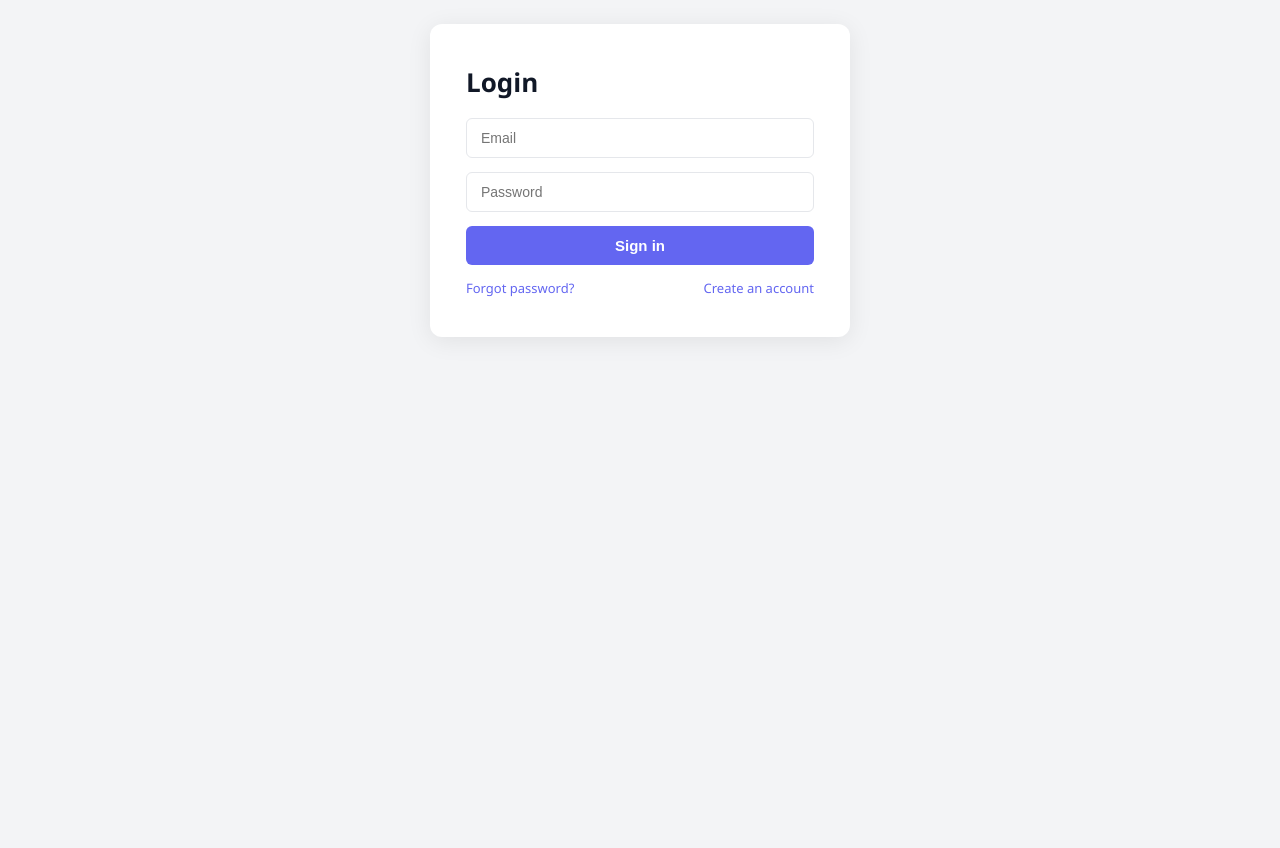
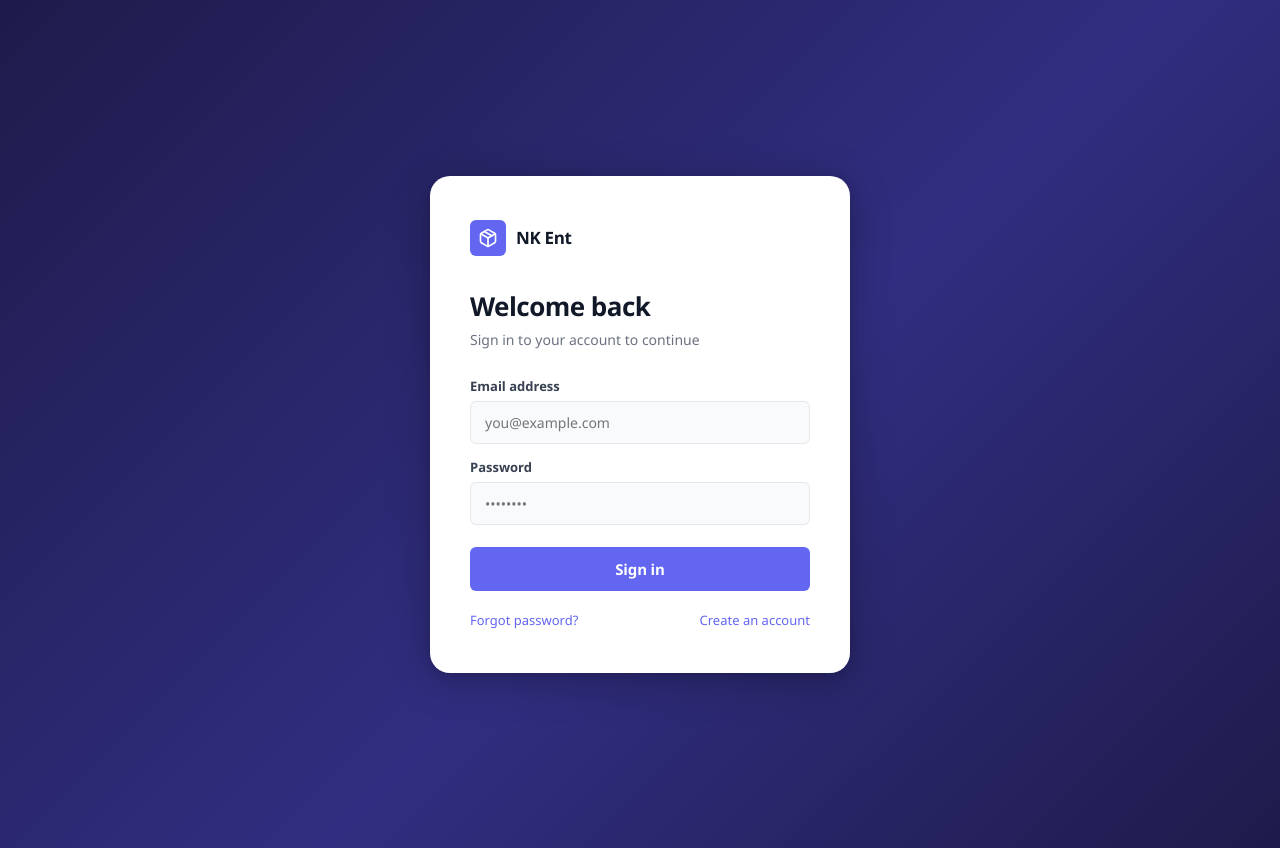
Before and after one commit to Prometheus6074/NK_enterprise, a PHP site: page /pages/login.php in a window 1280 px wide. Before the commit the page ends 296 px from the top, so only its background shows below. Run offline with PHP 8.4, Linux system fonts and the light colour scheme.

Commit message:
Added styling to login.php

```diff
--- a/css/style.css
+++ b/css/style.css
@@ -2092,3 +2092,138 @@ tbody tr:hover {
   content: '📋';
   font-size: 14px;
 }
+
+/* ══════════════════════════════════════════════════════════════════
+   AUTH PAGE — append this block to the bottom of css/style.css
+══════════════════════════════════════════════════════════════════ */
+
+body.auth-body {
+  display: flex;
+  align-items: center;
+  justify-content: center;
+  min-height: 100vh;
+  background: linear-gradient(135deg, #1e1b4b 0%, #312e81 55%, #1e1b4b 100%);
+  padding: 24px;
+}
+
+.auth-wrapper {
+  display: flex;
+  align-items: center;
+  justify-content: center;
+  min-height: 100vh;
+  width: 100%;
+  padding: 24px;
+}
+
+.auth-card {
+  background: var(--bg-card);
+  border-radius: 20px;
+  box-shadow: 0 8px 40px rgba(0, 0, 0, 0.25), 0 2px 8px rgba(0, 0, 0, 0.12);
+  padding: 44px 40px;
+  width: 100%;
+  max-width: 420px;
+  display: flex;
+  flex-direction: column;
+  gap: 0;
+}
+
+.auth-logo {
+  display: flex;
+  align-items: center;
+  gap: 10px;
+  margin-bottom: 32px;
+}
+
+.auth-logo-icon {
+  width: 36px;
+  height: 36px;
+  background: var(--color-primary);
+  border-radius: var(--radius-sm);
+  display: flex;
+  align-items: center;
+  justify-content: center;
+  color: white;
+}
+
+.auth-logo-text {
+  font-size: 17px;
+  font-weight: 700;
+  letter-spacing: -0.02em;
+  color: var(--color-text);
+}
+
+.auth-card h1 {
+  font-size: 26px;
+  font-weight: 700;
+  letter-spacing: -0.02em;
+  color: var(--color-text);
+  margin-bottom: 6px;
+}
+
+.auth-subtitle {
+  font-size: 14px;
+  color: var(--color-text-muted);
+  margin-bottom: 28px;
+}
+
+.auth-field { margin-bottom: 14px; }
+
+.auth-field label {
+  display: block;
+  font-size: 13px;
+  font-weight: 600;
+  color: #374151;
+  margin-bottom: 6px;
+}
+
+.auth-field input {
+  width: 100%;
+  padding: 11px 14px;
+  border: 1.5px solid var(--color-border);
+  border-radius: var(--radius-sm);
+  font-size: 14px;
+  font-family: inherit;
+  background: #f9fafb;
+  color: var(--color-text);
+  transition: border-color 0.15s, box-shadow 0.15s;
+}
+
+.auth-field input:focus {
+  outline: none;
+  border-color: var(--color-primary);
+  box-shadow: 0 0 0 3px rgba(99, 102, 241, 0.15);
+  background: white;
+}
+
+.auth-submit {
+  width: 100%;
+  padding: 12px;
+  background: var(--color-primary);
+  color: white;
+  border: none;
+  border-radius: var(--radius-sm);
+  font-size: 15px;
+  font-weight: 600;
+  font-family: inherit;
+  cursor: pointer;
+  transition: background 0.15s, transform 0.1s;
+  margin-top: 8px;
+  letter-spacing: -0.01em;
+}
+
+.auth-submit:hover {
+  background: var(--color-primary-hover);
+  transform: translateY(-1px);
+}
+
+.auth-submit:active { transform: translateY(0); }
+
+.auth-links {
+  display: flex;
+  justify-content: space-between;
+  margin-top: 20px;
+  font-size: 13px;
+  gap: 8px;
+}
+
+.auth-links.single { justify-content: center; }
--- a/pages/login.php
+++ b/pages/login.php
@@ -6,33 +6,60 @@ if ($_SERVER['REQUEST_METHOD'] === 'POST') {
     login($_POST, $connect2db, $result, $resultClass);
 }
 ?>
-
 <!DOCTYPE html>
 <html lang="en">
-
 <head>
   <meta charset="UTF-8" />
   <meta name="viewport" content="width=device-width, initial-scale=1.0" />
   <link rel="stylesheet" href="../css/style.css" />
-    <title>Login</title>
+  <title>Sign In — NK Ent</title>
 </head>
+<body class="auth-body">
 
-<body>
-    <form class="login-card" method="POST">
-        <h1>Login</h1>
+  <div class="auth-wrapper">
+    <div class="auth-card">
 
-        <input name="email" type="email" placeholder="Email" required />
-        <input name="password" type="password" placeholder="Password" required />
+      <div class="auth-logo">
+        <div class="auth-logo-icon">
+          <svg xmlns="http://www.w3.org/2000/svg" width="20" height="20" viewBox="0 0 24 24"
+               fill="none" stroke="currentColor" stroke-width="2" stroke-linecap="round" stroke-linejoin="round">
+            <path d="M16.5 9.4 7.55 4.24"/>
+            <path d="M21 16V8a2 2 0 0 0-1-1.73l-7-4a2 2 0 0 0-2 0l-7 4A2 2 0 0 0 3 8v8a2 2 0 0 0 1 1.73l7 4a2 2 0 0 0 2 0l7-4A2 2 0 0 0 21 16z"/>
+            <polyline points="3.27 6.96 12 12.01 20.73 6.96"/>
+            <line x1="12" y1="22.08" x2="12" y2="12"/>
+          </svg>
+        </div>
+        <span class="auth-logo-text">NK Ent</span>
+      </div>
 
-        <button type="submit">Sign in</button>
-        <!-- DIALOG BOX -->
-        <?php include '../components/authDialogBox.php'?>
+      <h1>Welcome back</h1>
+      <p class="auth-subtitle">Sign in to your account to continue</p>
 
-        <div class="links">
+      <?php if (isset($result) && $result): ?>
+      <div class="message <?php echo htmlspecialchars($resultClass); ?>">
+        <?php echo htmlspecialchars($result); ?>
+      </div>
+      <?php endif; ?>
+
+      <form method="POST" action="">
+        <div class="auth-field">
+          <label for="email">Email address</label>
+          <input id="email" name="email" type="email" placeholder="you@example.com" required autocomplete="email" />
+        </div>
+        <div class="auth-field">
+          <label for="password">Password</label>
+          <input id="password" name="password" type="password" placeholder="••••••••" required autocomplete="current-password" />
+        </div>
+        <button type="submit" class="auth-submit">Sign in</button>
+      </form>
+
+      <div class="auth-links">
         <a href="forgot-password.php">Forgot password?</a>
         <a href="register.php">Create an account</a>
       </div>
-    </form>
+
+    </div>
+  </div>
+
 </body>
-
 </html>
```
Lines whose indentation alone changed are shown as unchanged.
